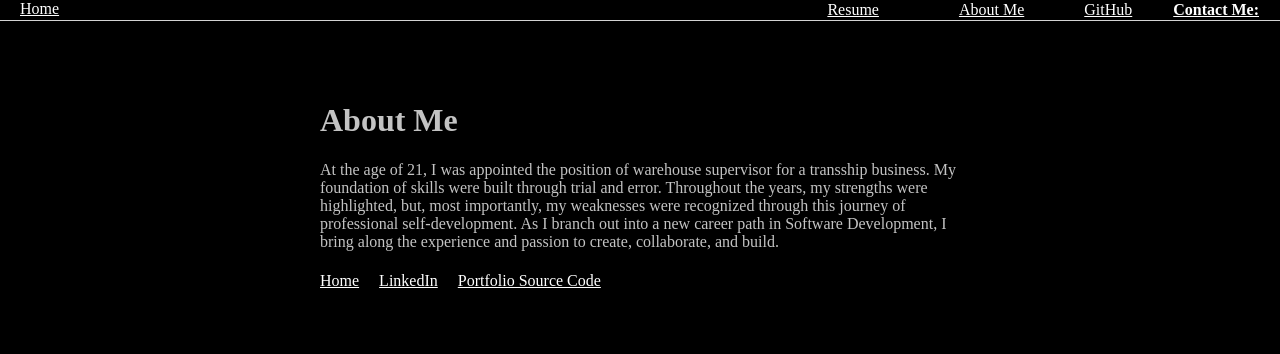
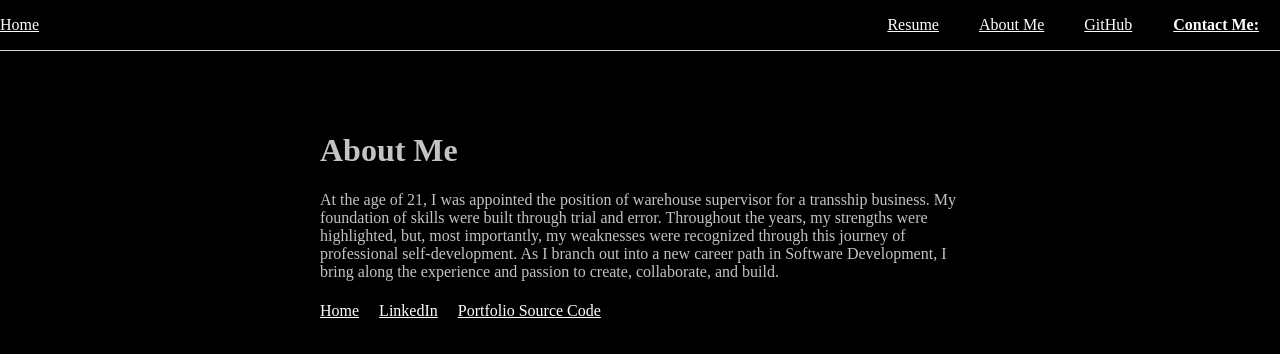
Before and after one commit to JasonGarcia131/Portfolio-React, a React (Create React App) app: page /#/AboutMe in a window 1280 px wide. Shown: the top 354 px of the page. Built offline with nearby package versions, Linux system fonts and the light colour scheme.

Commit message:
fixed margin in header links

```diff
--- a/src/styles.css
+++ b/src/styles.css
@@ -53,7 +53,7 @@ header {
 }
 
 
-#header-links-right > div, p{
+#header-links-right > div {
     margin: 0 20px ;
 }
 
```
